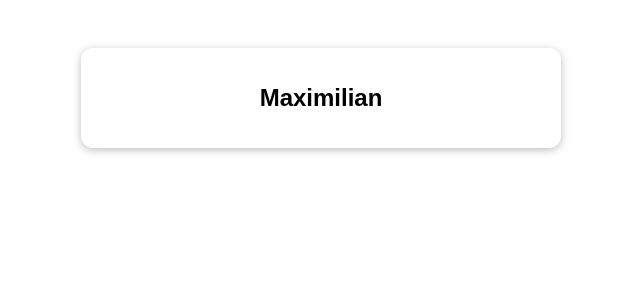
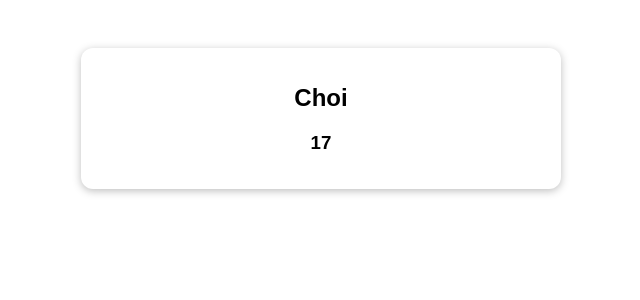
Before and after one commit to chhw130/CompositionAPI, a Vue app: page / in a window 1280 px wide. Shown: the top 300 px of the page, without its empty margins (319-959 px from the left). Built offline with nearby package versions, Linux system fonts and the light colour scheme; the HTML template or start-up script is replaced by a standard one.

Commit message:
Feat : Compostion API With Object

```diff
--- a/src/App.vue
+++ b/src/App.vue
@@ -1,14 +1,26 @@
 <template>
   <section class="container">
-    <h2>{{ userName }}</h2>
+    <h2>{{ user.name }}</h2>
+    <h3>{{ user.age }}</h3>
   </section>
 </template>
 
 <script>
+import { reactive } from 'vue';
 export default {
-  data() {
+  setup() {
+    const user = reactive({
+      name: 'Hyun',
+      age: 26,
+    });
+
+    setTimeout(() => {
+      user.name = 'Choi';
+      user.age = 17;
+    }, 2000);
+
     return {
-      userName: 'Maximilian',
+      user,
     };
   },
 };
```
